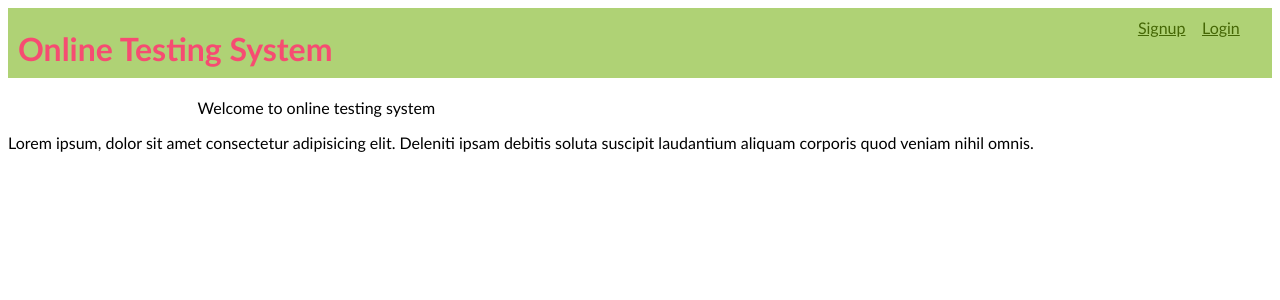
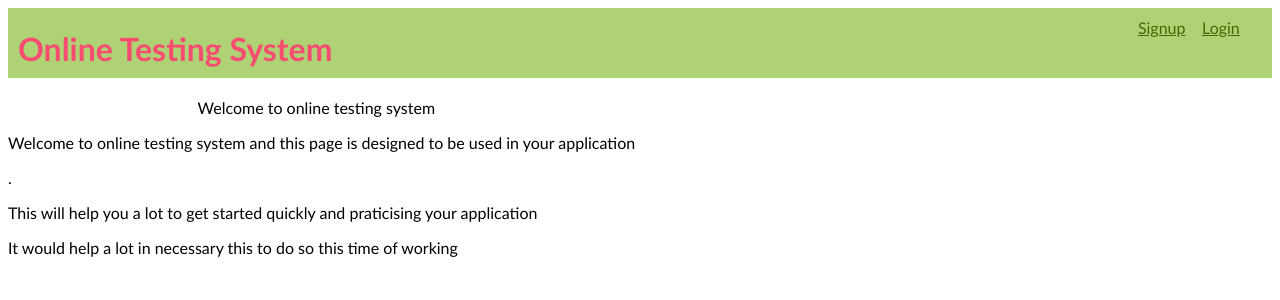
Before and after one commit to Shivam-122/Online-Testing-System, a Django app: page /ots/ in a window 1280 px wide. Shown: the top 300 px of the page. Run offline with Django 4.2, Linux system fonts and the light colour scheme.

Commit message:
second commit

```diff
--- a/ots/templates/home.html
+++ b/ots/templates/home.html
@@ -9,6 +9,10 @@
 {% endblock top %}
 {% block content %}
 <h1>welcome {{request.session.name}},to your home page</h1>
+<p>
+    <h3>It would help  a lot to understand how the problem comes in exam </h3>
+    <h3>It would help you to praticising your skills</h3>
+</p>
 <div class="button-link">
     <a href="{%url 'ots:testpaper'%}?n=1"> test of 1 question</a>
 </div>
--- a/ots/templates/main.html
+++ b/ots/templates/main.html
@@ -6,7 +6,7 @@
     <meta charset="UTF-8">
     <meta name="viewport" content="width=device-width, initial-scale=1.0">
     <title>{% block title%}{% endblock%}</title>
-    <link rel="stylesheet" href="{%static 'theme.css'%}">
+    <link rel="stylesheet" href="{%static 'theme11.css'%}">
     <link rel="stylesheet" href="{%static 'formstyle.css'%}">
     <link rel="stylesheet" href="{%static 'buttonstyle.css'%}">
 
--- a/ots/templates/welcome.html
+++ b/ots/templates/welcome.html
@@ -3,8 +3,8 @@
 {% block title %} Welcome to Online Testing System  {% endblock title %}
 
 {% block top %}
-<a href="{% url 'ots:Registrationform' %}">Signup</a>
-<a href="{% url 'ots:login' %}">Login</a>
+<a href="{% url 'ots:Registrationform'%}">Signup</a>
+<a href="{% url 'ots:login'%}">Login</a>
 
 
 {% endblock top %}
@@ -12,8 +12,9 @@
 <p>Welcome to online testing system</p>
 {% endblock %}
 {% block footer %}
-<p>Lorem ipsum, dolor sit amet consectetur
-     adipisicing elit. Deleniti ipsam debitis soluta suscipit
-     laudantium aliquam corporis quod veniam nihil omnis.</p>
+<p>Welcome to online testing system and this page is designed to be used in your application</p>
+          . <p>This will help you a lot to get started
+               quickly and praticising your application</p>
+     <p>It would help a lot in necessary this to do so this time of working</p>
 
 {% endblock footer %}
```
Also changed, not shown: db.sqlite3, ots/static/theme11.css (line endings or trailing spaces).
